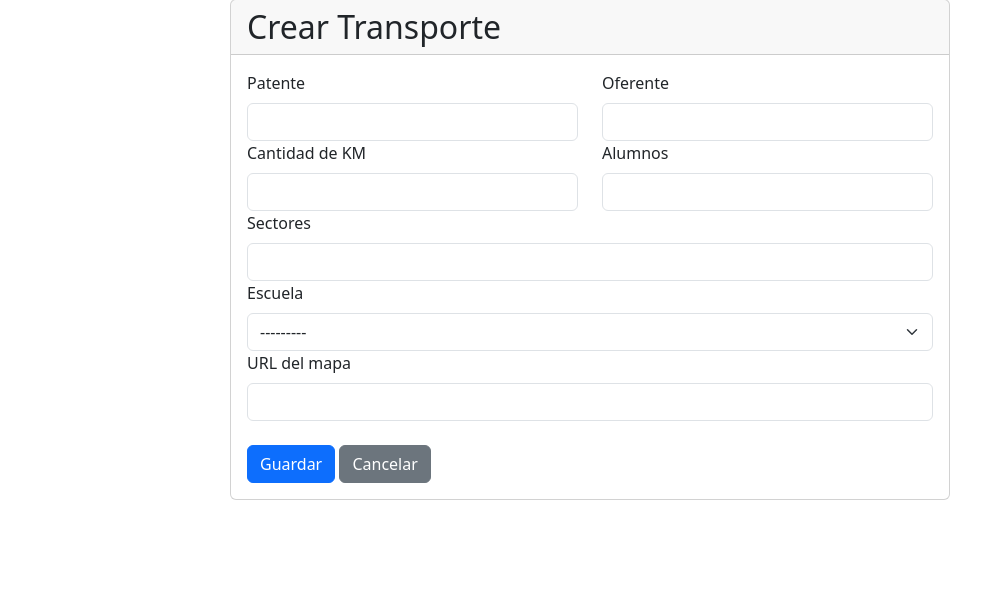
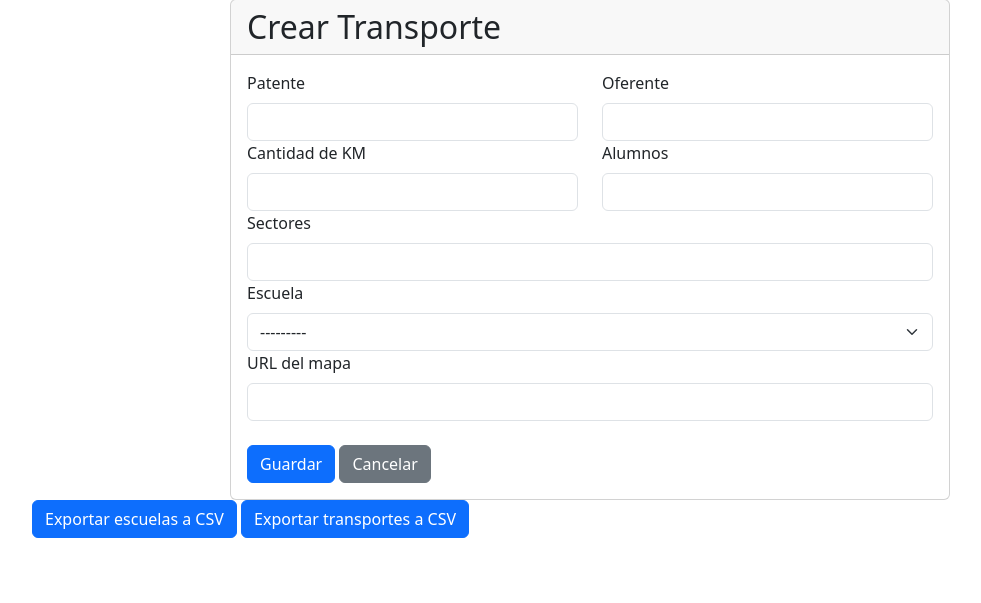
Before and after one commit to leftra123/transporte, a Django app: page /create/ in a window 1280 px wide. Shown: the part 73-676 px from the top of the page, without its empty margins (50-1031 px from the left). Run offline with Django 4.2, Linux system fonts and the light colour scheme; the visitor is signed in with stand-in values (Sample User, id 1); data that the repository does not hold is empty; some libraries are stand-ins or nearby versions.

Commit message:
se agregan opciones para exportar informacion csv

```diff
--- a/transporte/templates/layouts/base.html
+++ b/transporte/templates/layouts/base.html
@@ -12,6 +12,11 @@
     <div class="container mt-5">
       {% block content %}
       {% endblock %}
+
+
+<a href="{% url 'export_escuelas_csv' %}" class="btn btn-primary">Exportar escuelas a CSV</a>
+<a href="{% url 'export_transportes_csv' %}" class="btn btn-primary">Exportar transportes a CSV</a>
+
     </div>
 
     <script src="https://cdn.jsdelivr.net/npm/bootstrap@5.3.0-alpha3/dist/js/bootstrap.bundle.min.js" integrity="sha384-ENjdO4Dr2bkBIFxQpeoTz1HIcje39Wm4jDKdf19U8gI4ddQ3GYNS7NTKfAdVQSZe" crossorigin="anonymous"></script>
--- a/transporte/urls.py
+++ b/transporte/urls.py
@@ -7,5 +7,6 @@ urlpatterns = [
     path('update/<str:patente>/', views.transporte_update, name='transporte_update'),
     path('delete/<str:patente>/', views.transporte_delete, name='transporte_delete'),
     path('escuela/create/', views.escuela_create, name='escuela_create'),
-    # path('profile/', views.profile_view, name='profile_view'),
+    path('export/escuelas/csv/', views.export_escuelas_csv, name='export_escuelas_csv'),
+    path('export/transportes/csv/', views.export_transportes_csv, name='export_transportes_csv'),
 ]
--- a/transporte/views.py
+++ b/transporte/views.py
@@ -4,7 +4,8 @@ from .forms import TransporteForm
 from django.db.models import Q
 from .forms import EscuelaForm
 from django.contrib.auth.decorators import login_required
-
+import csv
+from django.http import HttpResponse
 @login_required
 def transporte_list(request):
     query = request.GET.get('q', '')
@@ -63,3 +64,29 @@ def escuela_create(request):
 @login_required
 def profile_view(request):
     return render(request, 'transporte_list.html')
+@login_required
+def export_escuelas_csv(request):
+    response = HttpResponse(content_type='text/csv')
+    response['Content-Disposition'] = 'attachment; filename="escuelas.csv"'
+
+    writer = csv.writer(response)
+    writer.writerow(['RBD', 'Digito Verificador', 'Nombre'])
+
+    data = Escuela.objects.all().values_list('rbd', 'digito_verificador', 'nombre')
+    for row in data:
+        writer.writerow(row)
+
+    return response
+@login_required
+def export_transportes_csv(request):
+    response = HttpResponse(content_type='text/csv')
+    response['Content-Disposition'] = 'attachment; filename="transportes.csv"'
+
+    writer = csv.writer(response)
+    writer.writerow(['Patente', 'Oferente', 'Cantidad KM', 'Alumnos', 'Sectores', 'Escuela', 'URL Mapa'])
+
+    data = Transporte.objects.all().values_list('patente', 'oferente', 'cantidad_km', 'alumnos', 'sectores', 'escuela__nombre', 'url_mapa')
+    for row in data:
+        writer.writerow(row)
+
+    return response
```
